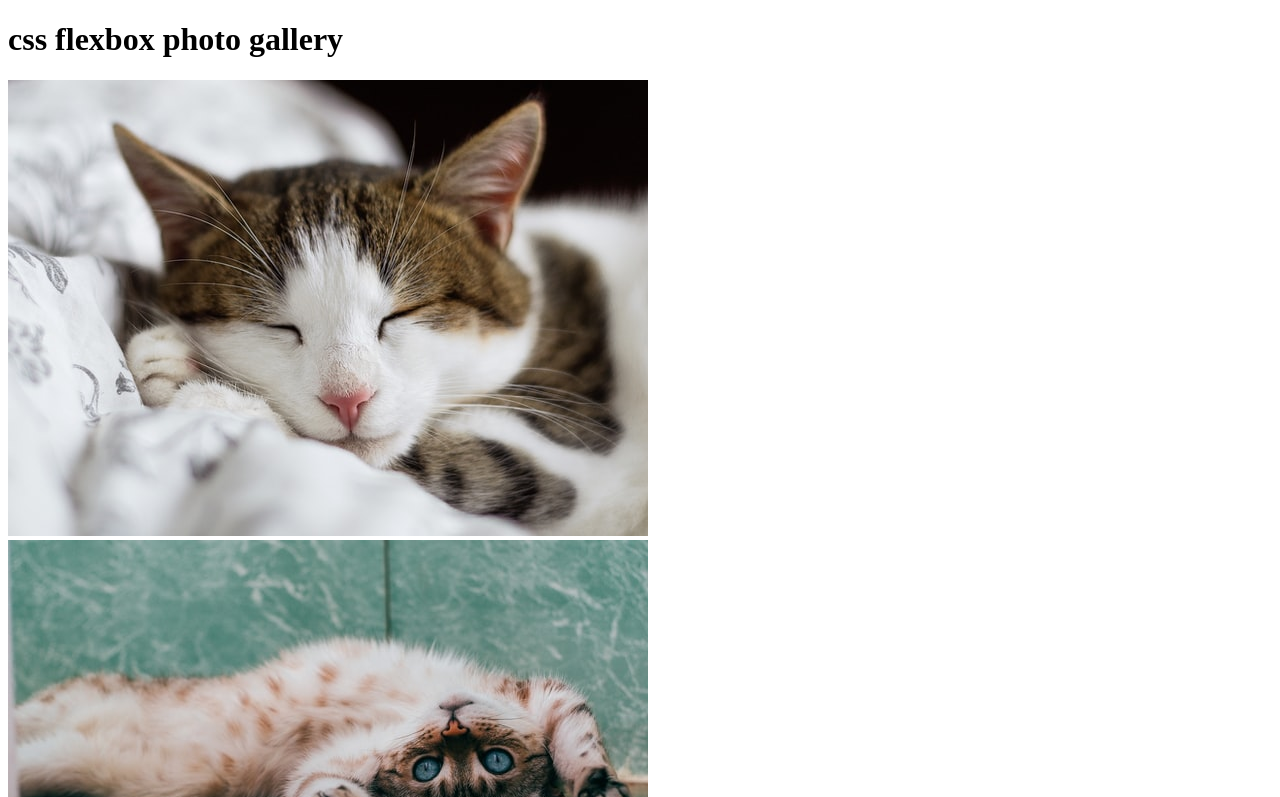
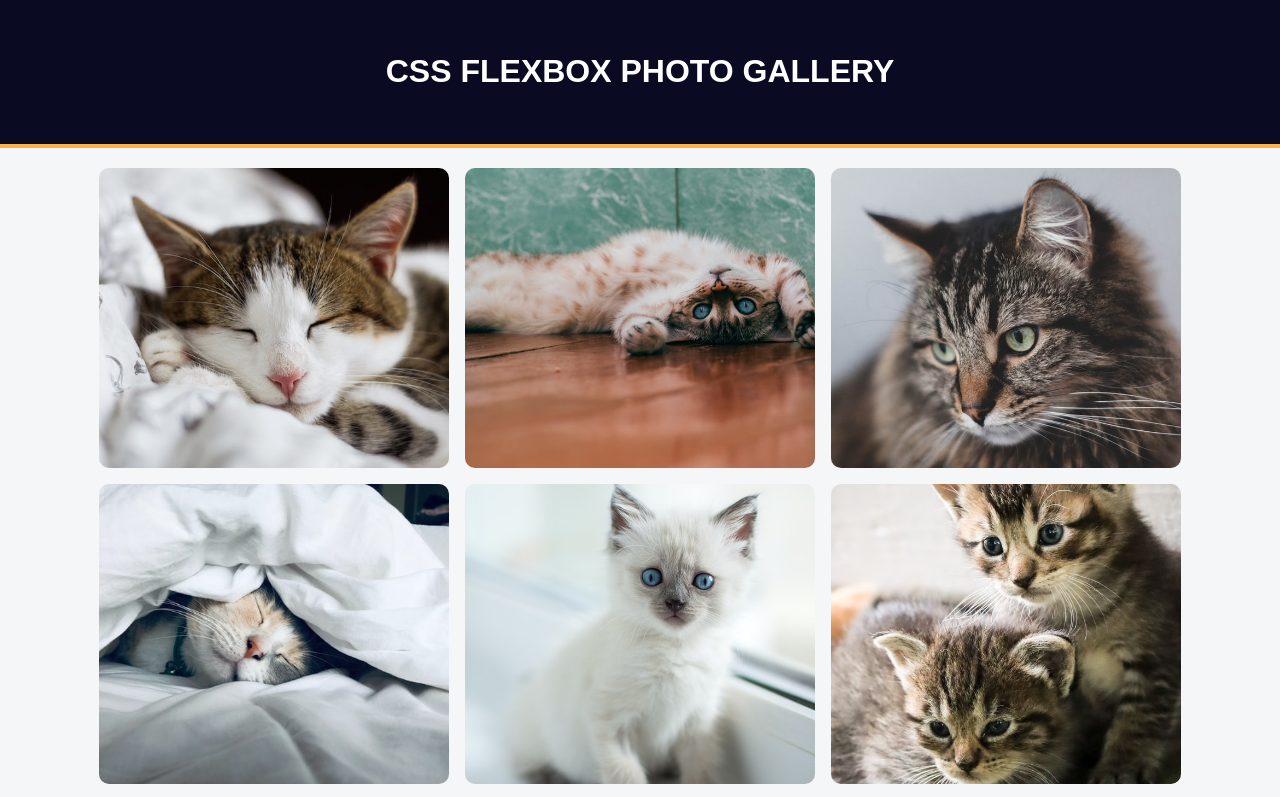
Before and after one commit to KatsiarynaZaviadzeyeva/photo-gallery, a plain HTML site: page index.html in a window 1280 px wide. Shown: the top 797 px of the page. Drawn offline with Linux system fonts and the light colour scheme.

Commit message:
feat: add styles

```diff
--- a/index.html
+++ b/index.html
@@ -18,7 +18,7 @@
         <img src="./assets/3.jpg" alt="a fluffy cat">
         <img src="./assets/4.jpg" alt="a cat is sleeping under the blanket">
         <img src="./assets/5.jpg" alt="a cute kitty">
-        <img src="./assets/6.jpg" alt="two kitties">
+        <img class="replace-element" src="./assets/6.jpg" alt="two kitties">
         <img src="./assets/7.jpg" alt="a kitty is under the blanket">
         <img src="./assets/8.jpg" alt="a ginger kitty">
         <img src="./assets/9.jpg" alt="a black kitty and white one">
--- a/style.css
+++ b/style.css
@@ -1,3 +1,47 @@
 * {
     box-sizing: border-box;
 }
+
+body {
+    margin: 0;
+    font-family: sans-serif;
+    background-color: #f5f6f7;
+}
+
+.header {
+    text-align: center;
+    text-transform: uppercase;
+    padding: 32px;
+    background-color: #0a0a23;
+    color: #ffffff;
+    border-bottom: 4px solid #fdb347;
+}
+
+.gallery {
+    display: flex;
+    flex-direction: row;
+    flex-wrap: wrap;
+    justify-content: center;
+    align-items: center;
+    padding: 20px 10px;
+    margin: 0 auto;
+    max-width: 1400px;
+    gap: 16px;
+}
+
+.gallery img {
+    width: 100%;
+    max-width: 350px;
+    height: 300px;
+    object-fit: cover;
+    border-radius: 10px;
+}
+
+.gallery::after {
+    content: "";
+    width: 350px;
+}
+
+.replace-element {
+    object-position: 28% 72%;
+}
```
